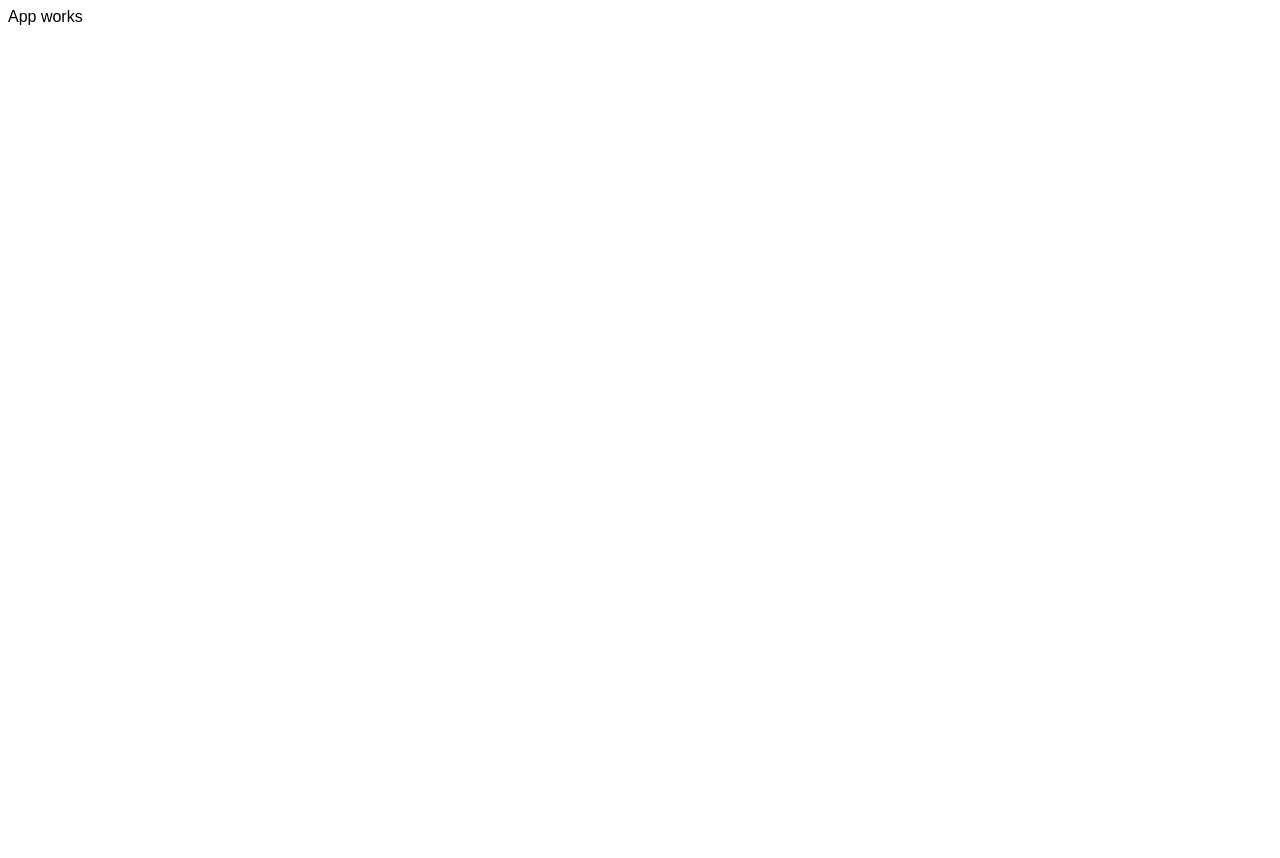
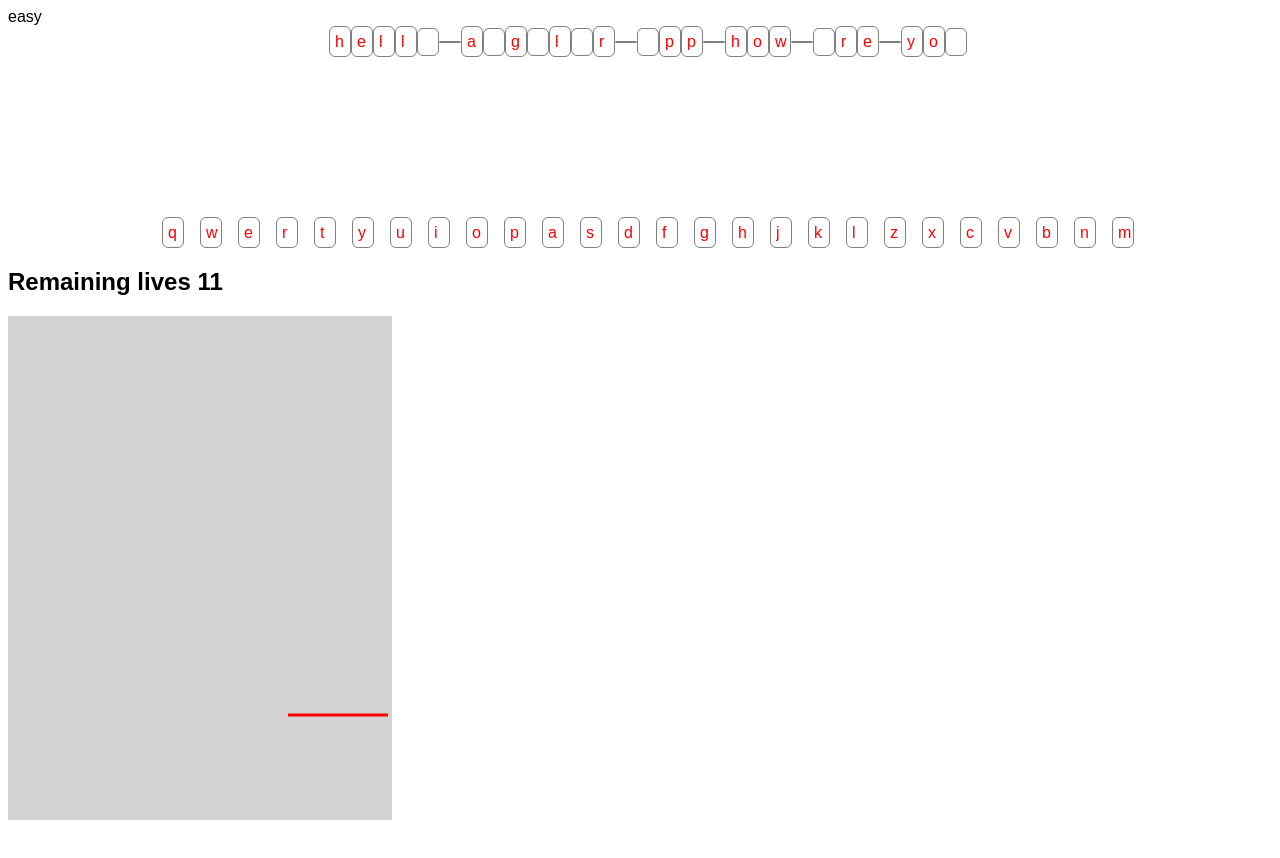
Before and after one commit to senthil291995/HangmanProject, an Angular app: page /letter-guessing in a window 1280 px wide. Shown: the top 858 px of the page. Before the commit the page ends 808 px from the top, so only its background shows below. Built offline with nearby package versions, Linux system fonts and the light colour scheme.

Commit message:
Hangman project file commit

```diff
--- a/src/app/components/letter-guessing/letter-guessing.component.html
+++ b/src/app/components/letter-guessing/letter-guessing.component.html
@@ -1 +1,88 @@
-<div>App works</div>
+<!--<div>{{levelSelected}}</div>-->
+<!--https://www.youtube.com/watch?v=x54478DCz6c-->
+<div>{{levelSelected}}</div>
+<div class="view-container">
+    <div id="pharase-container" class="heading-container" fxLayoutAlign="center center">
+        <div class="text-box" *ngFor="let string of objects">
+            <div *ngIf="string.toBeHidden == false && string.RandomString!='emptyspace'" class="string-visible">
+                <svg height="20" width="20">
+                    <text x="0" y="15" fill="red">{{string.RandomString}}</text>
+                </svg>
+            </div>
+
+            <div *ngIf="string.toBeHidden == true && string.RandomString!='emptyspace'" class="string-hidden">
+                <svg height="20" width="20">
+                    <text x="0" y="15" fill="red">{{string.RandomString}}</text>
+                </svg>
+            </div>
+        </div>
+    </div>
+    <div fxLayoutAlign="center center">
+        <div class="levels-buttons" fxLayout="row" fxLayoutAlign="start center" fxLayoutGap="1rem">
+            <div class="text-box" (click)="keyboardClick($event)" *ngFor="let keyboardArraystring of keyboardArray">
+                <div class="string-visible">
+                    <svg height="20" width="20">
+                        <text x="0" y="15" fill="red">{{keyboardArraystring}}</text>
+                    </svg>
+                </div>
+
+
+            </div>
+
+        </div>
+    </div>
+    <div id="Key_board" class="view-container">
+        <h2>Remaining lives {{lifeValue}}</h2>
+        <div class="svg-container">
+            <svg height="500" width="500" style="transform: translate(100px, 149px);">
+                <g id="human_body" style="transform: translate(30px, 30px)">
+                    <g id="head" *ngIf="lifeValue <=7">
+                        <circle cx="50" cy="50" r="40" stroke="black" stroke-width="3" fill="transparent" />
+                    </g>
+                    <g id="eye1" *ngIf="lifeValue <=6">
+                        <line x1="30" y1="30" x2="40" y2="40" style="stroke:rgb(255,0,0);stroke-width:2" />
+                        <line x1="40" y1="30" x2="30" y2="40" style="stroke:rgb(255,0,0);stroke-width:2" />
+                    </g>
+                    <g id="eye2" *ngIf="lifeValue <=6">
+                        <line x1="55" y1="30" x2="65" y2="40" style="stroke:rgb(255,0,0);stroke-width:2" />
+                        <line x1="65" y1="30" x2="55" y2="40" style="stroke:rgb(255,0,0);stroke-width:2" />
+
+                    </g>
+                    <g id="body" *ngIf="lifeValue <=5">
+                        <line x1="50" y1="90" x2="50" y2="200" style="stroke:rgb(255,0,0);stroke-width:3" />
+                    </g>
+                    <g id="hand1" *ngIf="lifeValue <=4">
+                        <line x1="30" y1="140" x2="50" y2="120" style="stroke:rgb(255,0,0);stroke-width:3" />
+                    </g>
+                    <g id="hand2" *ngIf="lifeValue <=3">
+                        <line x1="50" y1="120" x2="70" y2="140" style="stroke:rgb(255,0,0);stroke-width:3" />
+                    </g>
+                    <g id="leg1" *ngIf="lifeValue <=2">
+                        <line x1="30" y1="220" x2="50" y2="200" style="stroke:rgb(255,0,0);stroke-width:3" />
+                    </g>
+                    <g id="leg2" *ngIf="lifeValue <=1">
+                        <line x1="70" y1="220" x2="50" y2="200" style="stroke:rgb(255,0,0);stroke-width:3" />
+                    </g>
+                    <g id="rope_and_stand">
+                        <g id="stand1" *ngIf="lifeValue <=11">
+                            <line x1="250" y1="220" x2="150" y2="220" style="stroke:rgb(255,0,0);stroke-width:3" />
+                        </g>
+                        <g id="stand2" *ngIf="lifeValue <=10">
+                            <line x1="200" y1="-10" x2="200" y2="220" style="stroke:rgb(255,0,0);stroke-width:3" />
+                        </g>
+                        <g id="stand3" *ngIf="lifeValue <=9">
+                            <line x1="50" y1="-10" x2="202" y2="-10" style="stroke:rgb(255,0,0);stroke-width:3" />
+
+                        </g>
+                        <g id="stand4" *ngIf="lifeValue <=8">
+                            <line x1="50" y1="-12" x2="50" y2="10" style="stroke:rgb(255,0,0);stroke-width:3" />
+
+                        </g>
+                    </g>
+
+                </g>
+
+            </svg>
+        </div>
+    </div>
+</div>
--- a/src/app/components/letter-guessing/letter-guessing.component.scss
+++ b/src/app/components/letter-guessing/letter-guessing.component.scss
@@ -0,0 +1,33 @@
+// .string-visible{
+//     padding-left: 5px;
+//     padding-top: 5px;
+// visibility: hidden;
+// }
+.string-visible{
+    padding-left: 5px;
+    padding-top: 5px;
+
+}
+.heading-container {
+  margin-bottom: 10rem;
+}
+.text-box{
+     border-radius: 6px;
+    border: 1px solid gray;
+    width: 20px;
+}
+.keyboard-containe{
+    margin-top:  100px;
+}
+.svg-container{
+    width: 30%;
+    background-color: lightgray;
+    height: 30%
+}
+.string-hidden{
+  border-radius: 6px;
+  visibility: hidden;
+    border: 1px solid gray;
+    width: 20px;
+    background-color:   solid gray;
+}
--- a/src/app/components/letter-guessing/letter-guessing.component.ts
+++ b/src/app/components/letter-guessing/letter-guessing.component.ts
@@ -1,10 +1,63 @@
-import { Component } from '@angular/core';
+import { Component, Input, OnInit } from '@angular/core';
 
 @Component({
   selector: 'app-root',
   templateUrl: './letter-guessing.component.html',
   styleUrls: ['./letter-guessing.component.scss']
 })
-export class LetterGuessingComponent {
+export class LetterGuessingComponent implements OnInit {
+  //public name: string;
+  public lifeValue: number
+  levelSelected: string = "easy";
+  keyBoardString: any
+  public randomStringGenerated: any;
+  stringIndexToBeHidden: any[] = [];
+  stringLength: any;
+  objects: any[] = [];
+  keyboardArray: any[] = [];
+  keyboardClick(event) {
+    let selectedKeyBoardValue = event.currentTarget.innerText
+    let isCorrectSelect: boolean = false;
+    for (let i: number = 0; i < this.objects.length; i++) {
+      if (this.objects[i].RandomString === event.currentTarget.innerText && this.objects[i].toBeHidden) {
+        isCorrectSelect = true;
+        this.objects[i].toBeHidden = false
 
+      }
+    }
+    if (!isCorrectSelect) {
+      this.lifeValue -= 1
+    }
+    event.currentTarget.style.setProperty("background-color", isCorrectSelect ? "lightgreen" : "lightcoral")
+
+  }
+  ngOnInit() {
+    if (this.levelSelected === "easy") {
+      this.lifeValue = 11;
+    }
+    this.keyBoardString = "qwertyuiopasdfghjklzxcvbnm";
+    this.randomStringGenerated = "hello angular app how are you";
+    this.stringIndexToBeHidden = [4, 7, 9, 11, 14, 21, 22, 28];
+    this.stringLength = this.randomStringGenerated.length;
+    this.objects = []
+    for (let k: number = 0; k < this.keyBoardString.length; k++) {
+      this.keyboardArray[k] = this.keyBoardString.charAt(k)
+    }
+    for (let i: number = 0; i < this.stringLength; i++) {
+      this.objects[i] = []
+      if (this.randomStringGenerated.charAt(i).toString() === " ") {
+        this.objects[i].RandomString = "emptyspace"
+      } else {
+        this.objects[i].RandomString = this.randomStringGenerated.charAt(i)
+      }
+      for (let j: number = 0; j < this.stringIndexToBeHidden.length; j++) {
+        if (this.stringIndexToBeHidden[j] === i) {
+          this.objects[i].toBeHidden = true;
+          break
+        } else {
+          this.objects[i].toBeHidden = false;
+        }
+      }
+    }
+  }
 }
--- a/src/app/components/select-level/select-level.component.html
+++ b/src/app/components/select-level/select-level.component.html
@@ -3,15 +3,15 @@
     <div class="flex-container" fxLayout="column" fxLayoutAlign="center center">
       <h1 class="heading-container">HANGMAN</h1>
       <div class="levels-buttons" fxLayout="row" fxLayoutAlign="start center" fxLayoutGap="1rem">
-        <button mat-stroked-button class="action-btns" [routerLink]="['/letter-guessing']">
+        <button mat-stroked-button class="action-btns" (click)="easyButtonClick($event)" [routerLink]="['/letter-guessing']">
           <span class="level-txt">EASY</span>
           <span class="lives-count">(11 Lives)</span>
         </button>
-        <button mat-stroked-button class="action-btns" [routerLink]="['/letter-guessing']">
+        <button mat-stroked-button class="action-btns"onclick="mediumButtonClick($event)" [routerLink]="['/letter-guessing']">
           <span class="level-txt">MEDIUM</span>
           <span class="lives-count">(8 Lives)</span>
         </button>
-        <button mat-stroked-button class="action-btns" [routerLink]="['/letter-guessing']">
+        <button mat-stroked-button class="action-btns"onclick="hardButtonClick($event)" [routerLink]="['/letter-guessing']">
           <span class="level-txt">HARD</span>
           <span class="lives-count">(5 Lives)</span>
         </button>
@@ -19,3 +19,4 @@
     </div>
   </div>
 </div>
+<!--<app-letter-guessing [levelSelected]="levelSelected"></app-letter-guessing>-->
--- a/src/app/components/select-level/select-level.component.ts
+++ b/src/app/components/select-level/select-level.component.ts
@@ -1,4 +1,4 @@
-import { Component } from '@angular/core';
+import { Component, Input } from '@angular/core';
 
 @Component({
   selector: 'app-root',
@@ -6,5 +6,15 @@ import { Component } from '@angular/core';
   styleUrls: ['./select-level.component.scss']
 })
 export class SelectLevelComponent {
+ levelSelected: string;
 
+  easyButtonClick(event) {
+    this.levelSelected = "easy"
+  }
+  mediumButtonClick(event) {
+    this.levelSelected = "medium"
+  }
+  hardButtonClick(event) {
+    this.levelSelected = "hard"
+  }
 }
```
